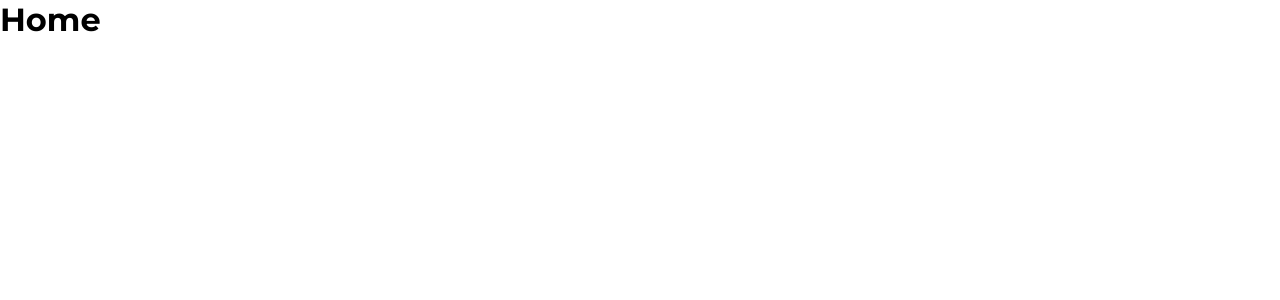
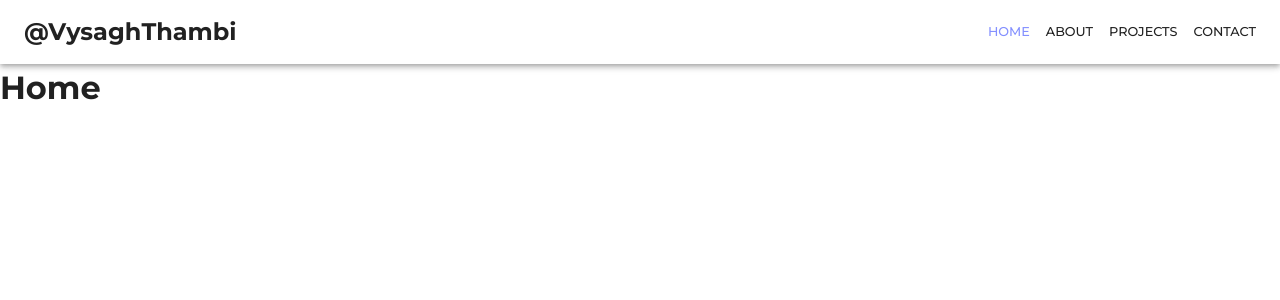
Before and after one commit to vysaghthambi/portfolio, a Next.js app: page /home in a window 1280 px wide. Shown: the top 300 px of the page. Built offline with nearby package versions, Linux system fonts and the light colour scheme.

Commit message:
implement navbar

```diff
--- a/src/app/layout.tsx
+++ b/src/app/layout.tsx
@@ -1,8 +1,11 @@
 import type { Metadata } from "next";
-import { Montserrat } from "next/font/google";
+
+import { Experimental_CssVarsProvider as CssVarsProvider } from "@mui/material/styles";
+
+import Header from "@/components/Header/Header";
+import theme from "@/utils/theme";
+
 import "./globals.css";
-
-const inter = Montserrat({ subsets: ["latin"] });
 
 export const metadata: Metadata = {
   title: "Portfolio",
@@ -15,7 +18,12 @@ export default function RootLayout({
 }>) {
   return (
     <html lang="en">
-      <body className={inter.className}>{children}</body>
+      <body>
+        <CssVarsProvider theme={theme}>
+          <Header />
+          <main>{children}</main>
+        </CssVarsProvider>
+      </body>
     </html>
   );
 }
--- /dev/null
+++ b/src/components/Header/Header.module.css
@@ -0,0 +1,12 @@
+.AppBar:global(.MuiAppBar-root) {
+  background-color: #FFF;
+}
+
+.AppBar a:not(:last-of-type) {
+  margin-right: 1rem;
+}
+
+.NavDrawer :global(.MuiPaper-root) {
+  background-color: var(--mui-palette-info-main);
+  width: 240px;
+}
--- /dev/null
+++ b/src/components/Header/Header.tsx
@@ -0,0 +1,92 @@
+"use client";
+
+import { useState } from "react";
+import Link from "next/link";
+import { usePathname } from "next/navigation";
+
+import AppBar from "@mui/material/AppBar";
+import Box from "@mui/material/Box";
+import CssBaseline from "@mui/material/CssBaseline";
+import Toolbar from "@mui/material/Toolbar";
+import Typography from "@mui/material/Typography";
+import IconButton from "@mui/material/IconButton";
+import useMediaQuery from "@mui/material/useMediaQuery";
+import { useTheme } from "@mui/material/styles";
+import Drawer from "@mui/material/Drawer";
+
+import MenuIcon from "@mui/icons-material/Menu";
+
+import { menuList } from "@/constants/navMenuList";
+
+import style from "./Header.module.css";
+
+export default function Header() {
+  const pathName = usePathname();
+
+  const [isDrawerOpen, setIsDrawerOpen] = useState<boolean>(false);
+
+  const theme = useTheme();
+  const isMobileScreen = useMediaQuery(theme.breakpoints.down("md"));
+
+  const handleDrawerToggle = () => {
+    setIsDrawerOpen((prev) => !prev);
+  };
+
+  const isActive = (href: string) => {
+    return pathName.startsWith(href);
+  };
+
+  return (
+    <Box>
+      <CssBaseline />
+      <AppBar component="nav" position="static" color="primary" className={style.AppBar}>
+        <Toolbar>
+          <Typography fontSize="1.5rem" fontWeight="700" color="info" flexGrow={1}>
+            @VysaghThambi
+          </Typography>
+          {isMobileScreen ? (
+            <IconButton onClick={handleDrawerToggle} color="info">
+              <MenuIcon />
+            </IconButton>
+          ) : (
+            <>
+              {menuList.map((item) => (
+                <Link href={item.to} key={item.label}>
+                  <Typography
+                    color={isActive(item.to) ? "primary" : "info"}
+                    fontSize="0.8rem"
+                    fontWeight={500}
+                  >
+                    {item.label}
+                  </Typography>
+                </Link>
+              ))}
+            </>
+          )}
+        </Toolbar>
+      </AppBar>
+
+      {isMobileScreen && (
+        <nav>
+          <Drawer
+            open={isDrawerOpen}
+            onClose={handleDrawerToggle}
+            ModalProps={{
+              keepMounted: true,
+            }}
+            anchor="right"
+            className={style.NavDrawer}
+          >
+            {menuList.map((item) => (
+              <Link key={item.label} href={item.to}>
+                <Typography color={isActive(item.to) ? "primary" : "secondary"} p="0.5rem 2rem">
+                  {item.label}
+                </Typography>
+              </Link>
+            ))}
+          </Drawer>
+        </nav>
+      )}
+    </Box>
+  );
+}
--- /dev/null
+++ b/src/constants/navMenuList.ts
@@ -0,0 +1,23 @@
+type MenuListType = {
+  label: string;
+  to: string;
+};
+
+export const menuList: MenuListType[] = [
+  {
+    label: "HOME",
+    to: "/home",
+  },
+  {
+    label: "ABOUT",
+    to: "/about",
+  },
+  {
+    label: "PROJECTS",
+    to: "/projects",
+  },
+  {
+    label: "CONTACT",
+    to: "/contact",
+  },
+];
--- /dev/null
+++ b/src/utils/theme.ts
@@ -0,0 +1,41 @@
+"use client";
+
+import { Montserrat } from "next/font/google";
+
+import {
+  BreakpointsOptions,
+  PaletteOptions,
+  experimental_extendTheme as extendTheme,
+} from "@mui/material/styles";
+
+const montserrat = Montserrat({ subsets: ["latin"] });
+
+const palette: PaletteOptions = {
+  primary: { main: "#8490ff" },
+  secondary: { main: "#f9f9ff" },
+  info: { main: "#222222" },
+};
+
+const breakpoints: BreakpointsOptions = {
+  values: {
+    xs: 576,
+    sm: 640,
+    md: 768,
+    lg: 1024,
+    xl: 1280,
+  },
+};
+
+const theme = extendTheme({
+  colorSchemes: {
+    light: {
+      palette,
+    },
+  },
+  typography: {
+    ...montserrat.style,
+  },
+  breakpoints,
+});
+
+export default theme;
```
Also changed, not shown: package.json (+8 -4 lines), 1 other file (tests, documents, lock files or other folders).
